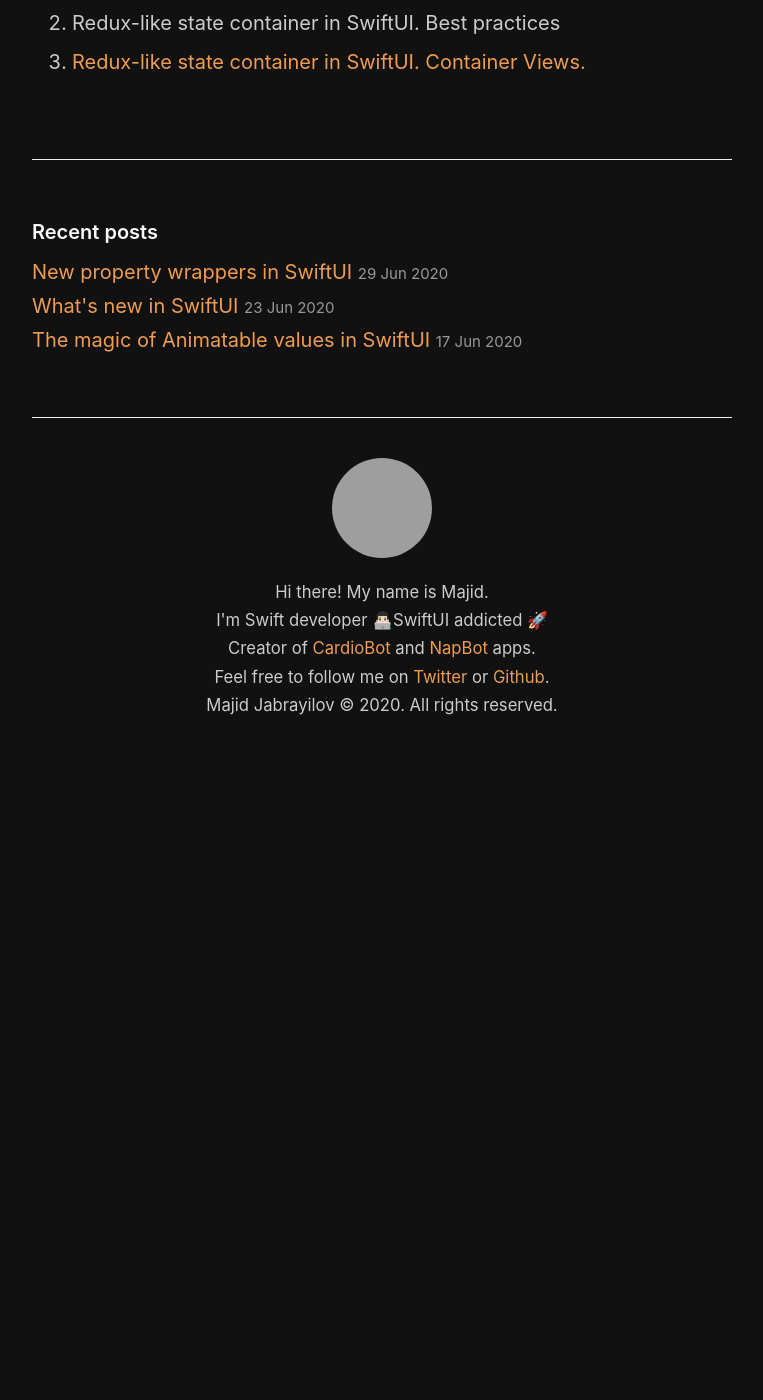
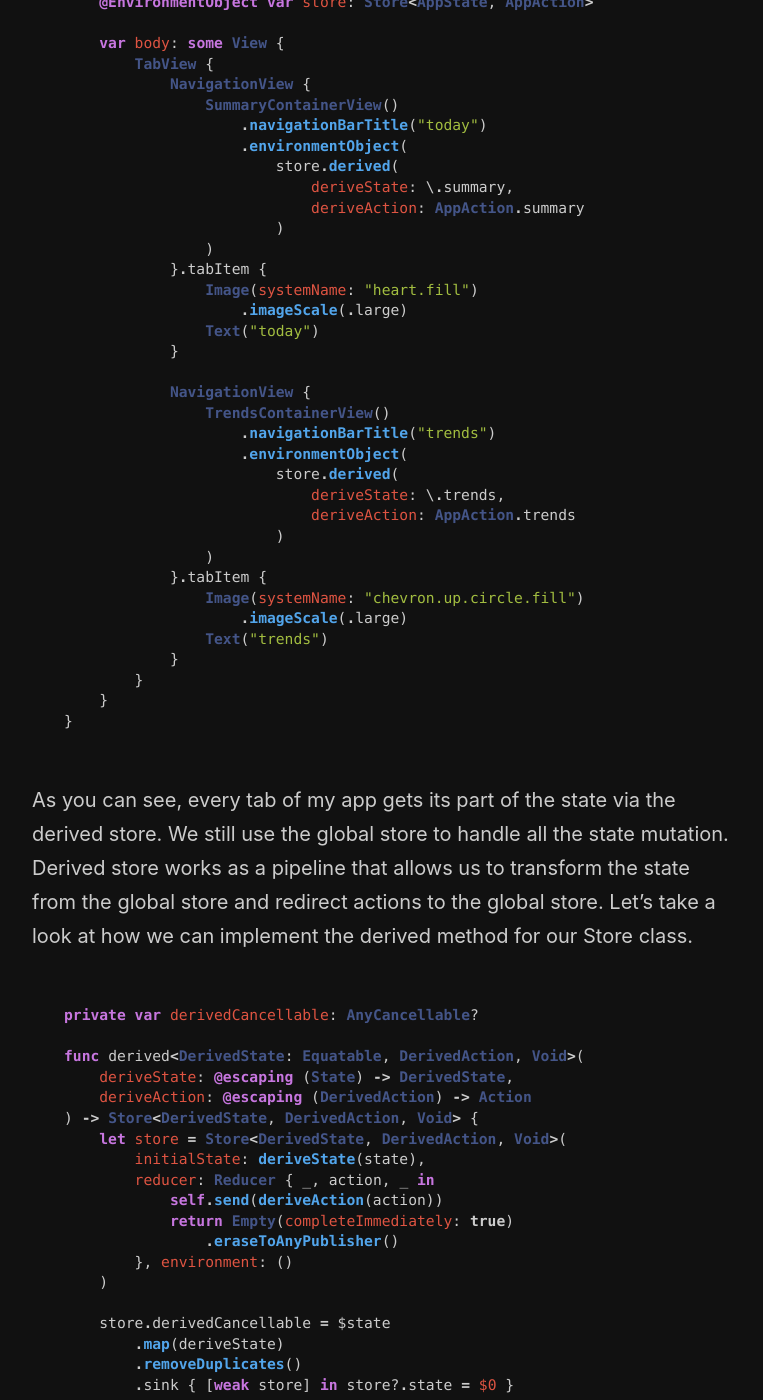
Before and after one commit to mecid/mecid.github.io, a Jekyll site: the page built from _posts/2019-09-25-redux-like-state-container-in-swiftui-part2.md, in a window 1280 px wide and 1400 px high, scrolled down 3081 px. Shown: the whole window, without its empty margins (258-1021 px from the left). Built offline with Jekyll 4.4.1, drawn with Linux system fonts in a browser that asks for light colours; before the commit the page ends 3840 px from its top, so only the background shows below that; some of the changed text lies outside the part shown; grey boxes are pictures that could not be loaded.

Commit message:
Update 2019-09-25-redux-like-state-container-in-swiftui-part2.md

````diff
--- a/_posts/2019-09-25-redux-like-state-container-in-swiftui-part2.md
+++ b/_posts/2019-09-25-redux-like-state-container-in-swiftui-part2.md
@@ -71,6 +71,78 @@ func appReducer(state: inout AppState, action: AppAction) {
 }
 ```
 
+#### Derived stores
+Another way of composition that should simplify our architecture is derived stores. I don't want to expose the whole app state to every view or update views on not related state updates. Here is a small example from my CardioBot app.
+
+```swift
+import SwiftUI
+
+struct RootView: View {
+    @EnvironmentObject var store: Store<AppState, AppAction>
+
+    var body: some View {
+        TabView {
+            NavigationView {
+                SummaryContainerView()
+                    .navigationBarTitle("today")
+                    .environmentObject(
+                        store.derived(
+                            deriveState: \.summary,
+                            deriveAction: AppAction.summary
+                        )
+                )
+            }.tabItem {
+                Image(systemName: "heart.fill")
+                    .imageScale(.large)
+                Text("today")
+            }
+
+            NavigationView {
+                TrendsContainerView()
+                    .navigationBarTitle("trends")
+                    .environmentObject(
+                        store.derived(
+                            deriveState: \.trends,
+                            deriveAction: AppAction.trends
+                        )
+                )
+            }.tabItem {
+                Image(systemName: "chevron.up.circle.fill")
+                    .imageScale(.large)
+                Text("trends")
+            }
+        }
+    }
+}
+```
+
+As you can see, every tab of my app gets its part of the state via the derived store. We still use the global store to handle all the state mutation. Derived store works as a pipeline that allows us to transform the state from the global store and redirect actions to the global store. Let's take a look at how we can implement the derived method for our Store class.
+
+```swift
+private var derivedCancellable: AnyCancellable?
+
+func derived<DerivedState: Equatable, DerivedAction, Void>(
+    deriveState: @escaping (State) -> DerivedState,
+    deriveAction: @escaping (DerivedAction) -> Action
+) -> Store<DerivedState, DerivedAction, Void> {
+    let store = Store<DerivedState, DerivedAction, Void>(
+        initialState: deriveState(state),
+        reducer: Reducer { _, action, _ in
+            self.send(deriveAction(action))
+            return Empty(completeImmediately: true)
+                .eraseToAnyPublisher()
+        }, environment: ()
+    )
+
+    store.derivedCancellable = $state
+        .map(deriveState)
+        .removeDuplicates()
+        .sink { [weak store] in store?.state = $0 }
+
+    return store
+}
+```
+
 #### Conclusion
 Today we talked about two important strategies which we should use during app development using *Redux-like* state containers in SwiftUI. Both normalization and composition keep our app state simple and maintainable. I hope you enjoy the post. Feel free to follow me on [Twitter](https://twitter.com/mecid) and ask your questions related to this post. Thanks for reading and see you next week!
 
````
